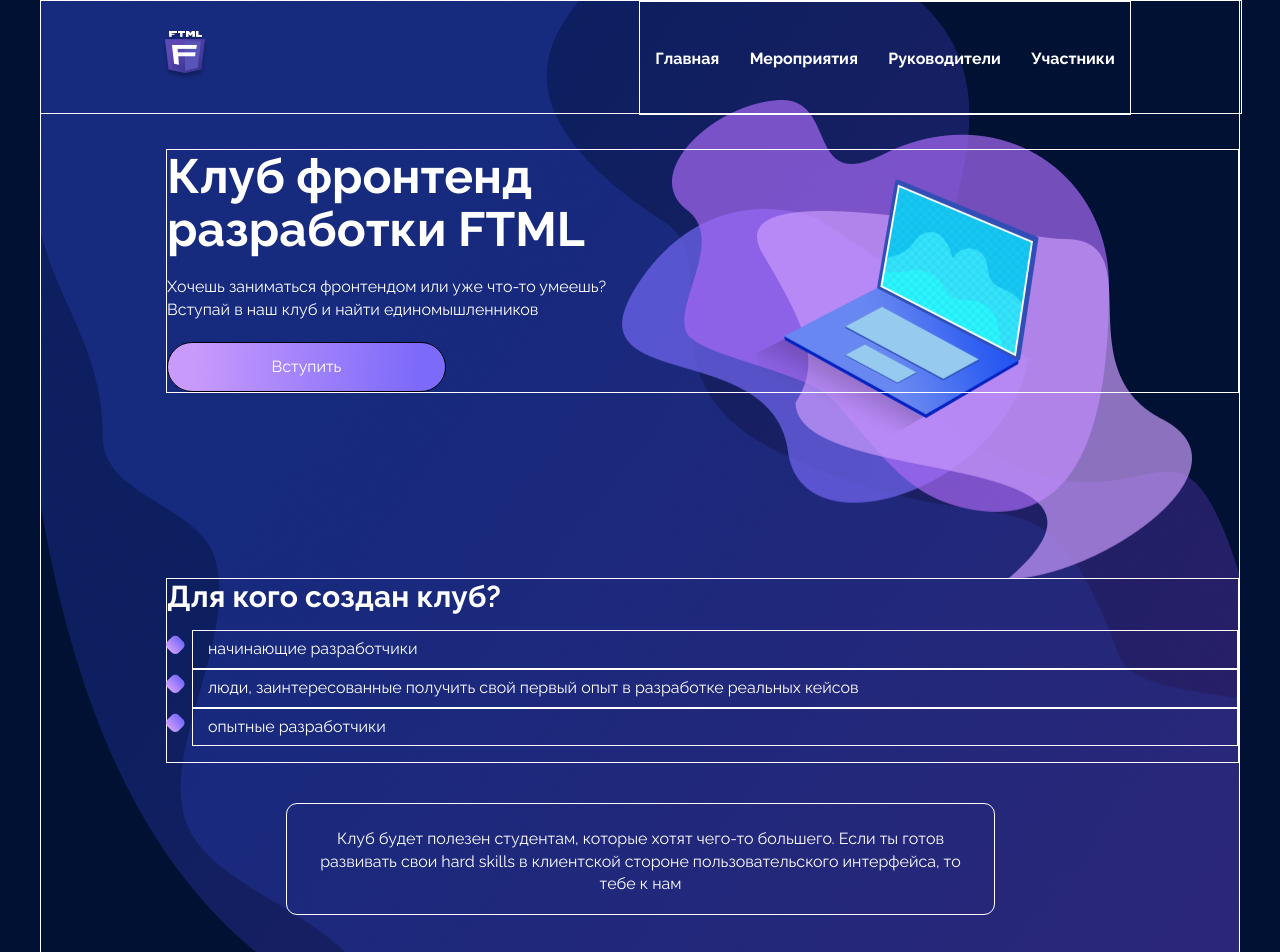
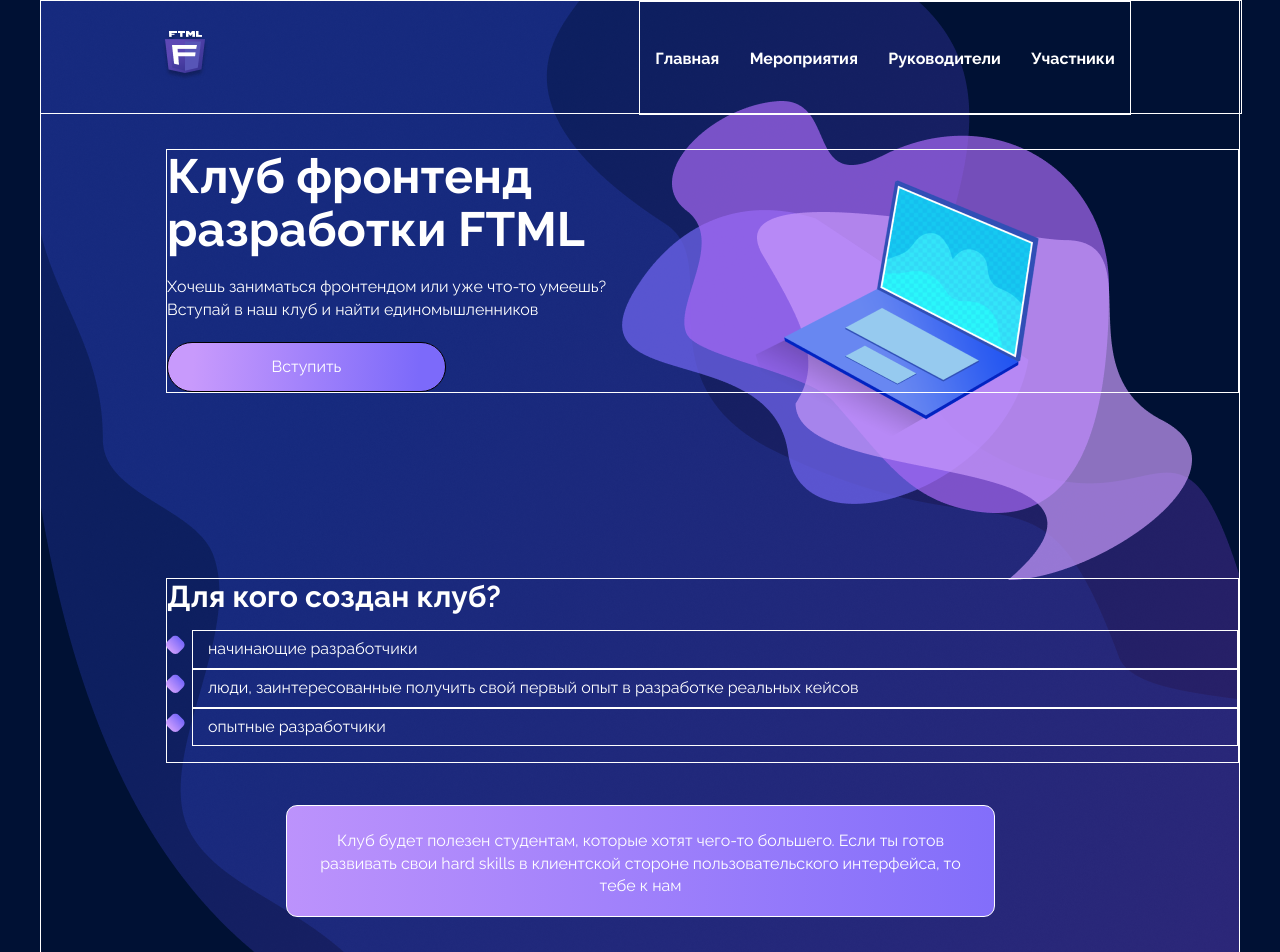
Before and after one commit to ksenia312/FTML-SITE, a React (Create React App) app: page / in a window 1280 px wide. Shown: the top 952 px of the page. Built offline with nearby package versions, Linux system fonts and the light colour scheme; a web font is replaced by a local one.

Commit message:
Intro component done

```diff
--- a/src/components/Content/Content.js
+++ b/src/components/Content/Content.js
@@ -1,7 +1,6 @@
 import React from 'react';
 import style from './Content.module.scss';
 import Intro from "../Intro/Intro";
-import Notification from "../Notification/Notification";
 
 
 export default class Content extends React.Component {
@@ -9,7 +8,6 @@ export default class Content extends React.Component {
     return (
       <div className={style.content}>
         <Intro/>
-        <Notification />
       </div>
     )
   }
--- a/src/components/Content/Content.module.scss
+++ b/src/components/Content/Content.module.scss
@@ -2,6 +2,5 @@
 
 .content{
   border: $markup;
-  padding:148px 0 0 125px;
 
 }
--- a/src/components/Intro/Intro.js
+++ b/src/components/Intro/Intro.js
@@ -8,9 +8,7 @@ export default class Intro extends React.Component {
       <div className={style.intro_container}>
         <div className={style.intro}>
           <h1 className={style.h1}>Клуб фронтенд <br/>разработки FTML</h1>
-          <>
-            Хочешь заниматься фронтендом или уже что-то умеешь? <br/>Вступай в наш клуб и найти единомышленников
-          </>
+          <>Хочешь заниматься фронтендом или уже что-то умеешь? <br/>Вступай в наш клуб и найти единомышленников</>
           <>
             <button className={style.button}>Вступить</button>
           </>
@@ -20,8 +18,11 @@ export default class Intro extends React.Component {
           <ul className={style.ul}>
             <li>начинающие разработчики</li>
             <li>люди, заинтересованные получить свой первый опыт в разработке реальных кейсов</li>
-            <li>опытные разработчики </li>
+            <li>опытные разработчики</li>
           </ul>
+        </div>
+        <div className={style.notification}>
+          Клуб будет полезен студентам, которые хотят чего-то большего. Если ты готов развивать свои hard skills в клиентской стороне пользовательского интерфейса, то тебе к нам
         </div>
       </div>
     )
--- a/src/components/Intro/Intro.module.scss
+++ b/src/components/Intro/Intro.module.scss
@@ -1,6 +1,9 @@
 @import "src/styles/index";
 
 .intro_container {
+  padding:148px 0 0 125px;
+  background: $b-color top center no-repeat url('../../assets/files/background.png');
+  height: 810px;
   .intro {
     border: $markup;
     display: flex;
@@ -29,4 +32,15 @@
       }
     }
   }
+  .notification {
+    margin: 42px 0 0 120px;
+    border: $markup;
+    width: 675px;
+    height: 62px;
+    line-height: 140%;
+    padding: 24px 16px;
+    text-align: center;
+    border-radius: 11px;
+    background: linear-gradient(90.92deg, #C89AFC -20.7%, #7C6AFA 111.12%);
+  }
 }
--- a/src/components/Notification/Notification.js
+++ /dev/null
@@ -1,13 +0,0 @@
-import React from 'react';
-import style from './Notification.module.scss';
-
-
-export default class Notification extends React.Component {
-  render() {
-    return (
-      <div className={style.notification}>
-        Клуб будет полезен студентам, которые хотят чего-то большего. Если ты готов развивать свои hard skills в клиентской стороне пользовательского интерфейса, то тебе к нам
-      </div>
-    )
-  }
-}
--- a/src/components/Notification/Notification.module.scss
+++ /dev/null
@@ -1,12 +0,0 @@
-@import "src/styles/index";
-
-.notification {
-  margin: 40px 120px;
-  border: $markup;
-  width: 675px;
-  height: 62px;
-  line-height: 140%;
-  padding: 24px 16px;
-  text-align: center;
-  border-radius: 11px;
-}
--- a/src/styles/index.scss
+++ b/src/styles/index.scss
@@ -6,7 +6,7 @@
 
 html, body {
   font-family: Raleway, serif;
-  background: $b-color top center no-repeat url('../assets/files/background.png');
+  background-color: $b-color;
   position: relative;
   margin: 0 auto;
   width: 1200px;
```
